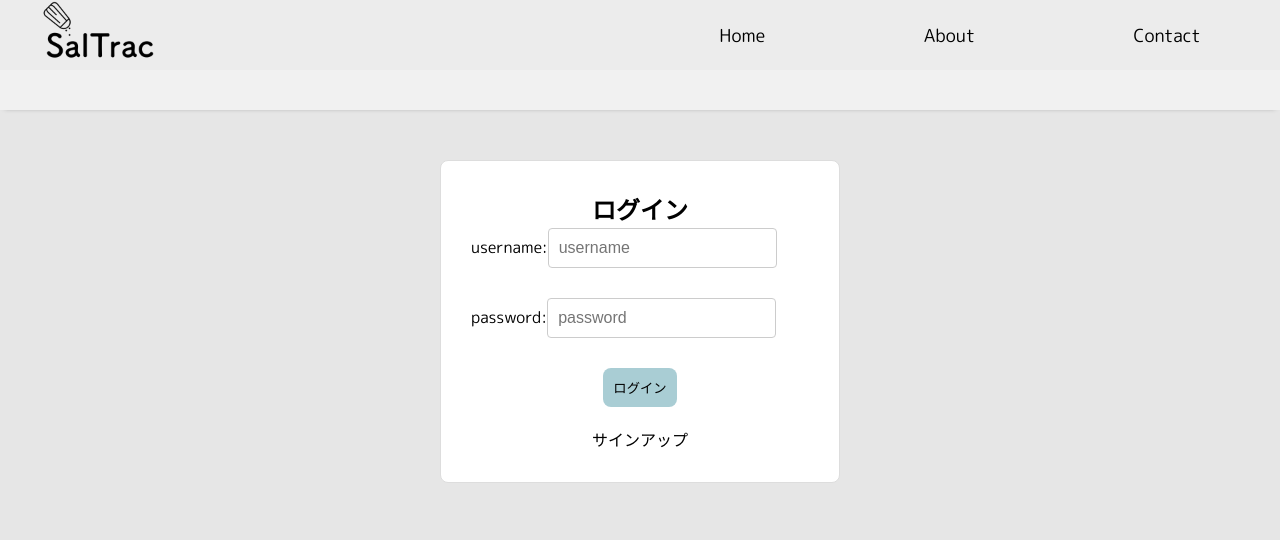
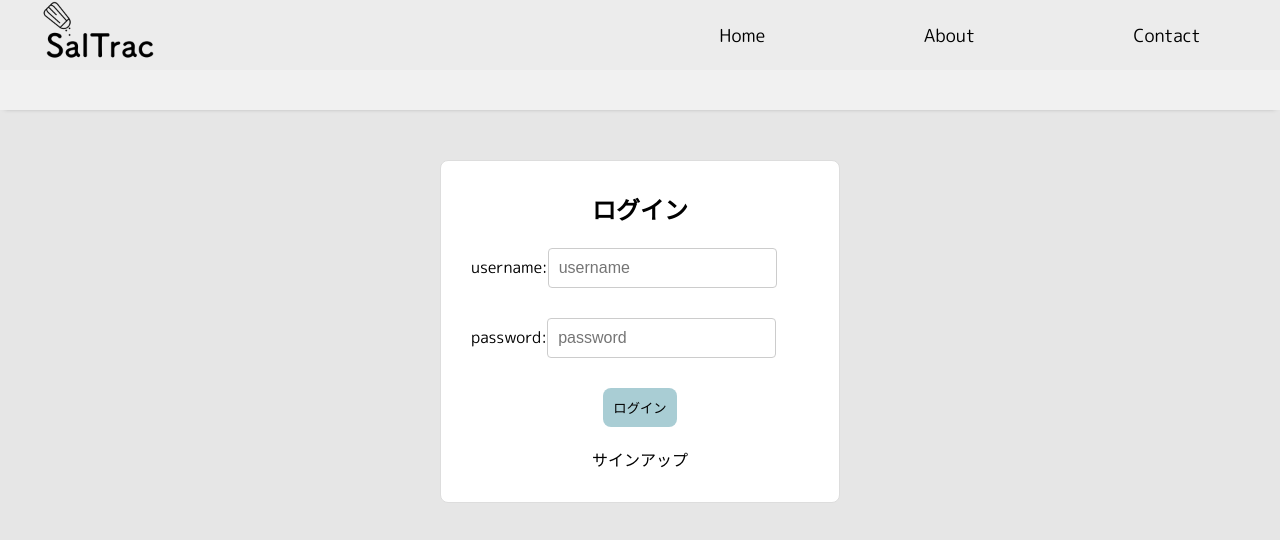
Before and after one commit to Dreams20250215/SalTrac, a Next.js app in the folder client/: page /login in a window 1280 px wide. Shown: the top 540 px of the page. Built offline with nearby package versions, Linux system fonts and the light colour scheme; no server answers.

Commit message:
FormTitleのcssを修正

```diff
--- a/client/src/app/components/elements/FormTitle.tsx
+++ b/client/src/app/components/elements/FormTitle.tsx
@@ -9,7 +9,7 @@ export default function FormTitle(props: FormTitleProps) {
 
     return (
         <div className={styles.container}>
-            <h2 className={styles.subTitle}>{label}</h2>
+            <h2 className={styles.title}>{label}</h2>
         </div>
     );
 }
--- a/client/src/app/components/layouts/LoginForm.tsx
+++ b/client/src/app/components/layouts/LoginForm.tsx
@@ -1,6 +1,6 @@
 import styles from "./LoginForm.module.css"
 import Button from "@/app/components/elements/Button"
-import Subtitle from "@/app/components/elements/FormTitle"
+import FormTitle from "@/app/components/elements/FormTitle";
 import { useState } from "react";
 import { loginUser } from "@/app/lib/getUser";
 import { useRouter } from "next/navigation";
@@ -18,7 +18,7 @@ export default function LoginForm() {
     return (
         <form className={styles.form} onSubmit={handleLogin}>
             <div className={styles.formElementsContainer}>
-                <Subtitle label="ログイン" />
+                <FormTitle label="ログイン" />
                 <label className={styles.label}>username:</label>
                 <input
                     name="username"
--- a/client/src/app/components/layouts/SignupForm.module.css
+++ b/client/src/app/components/layouts/SignupForm.module.css
@@ -1,7 +1,7 @@
 .formElementsContainer {
     max-width: 400px;
     margin: 50px auto;
-    padding: 30px;
+    padding: 20px 30px;
     border: 1px solid #ddd;
     border-radius: 8px;
     background-color: #fff;
--- a/client/src/app/components/layouts/SignupForm.tsx
+++ b/client/src/app/components/layouts/SignupForm.tsx
@@ -1,6 +1,6 @@
 import styles from "./SignupForm.module.css"
 import Button from "@/app/components/elements/Button"
-import Subtitle from "@/app/components/elements/FormTitle"
+import FormTitle from "@/app/components/elements/FormTitle";
 import { useState } from "react";
 import { signupUser } from "@/app/lib/getUser";
 import { useRouter } from "next/navigation";
@@ -19,7 +19,7 @@ export default function SignupForm() {
     return (
         <form className={styles.form} onSubmit={handleSignup}>
             <div className={styles.formElementsContainer}>
-                <Subtitle label="サインアップ" />
+                <FormTitle label="サインアップ" />
                 <label className={styles.label}>Email address:</label>
                 <input
                     name="Email address"
```
